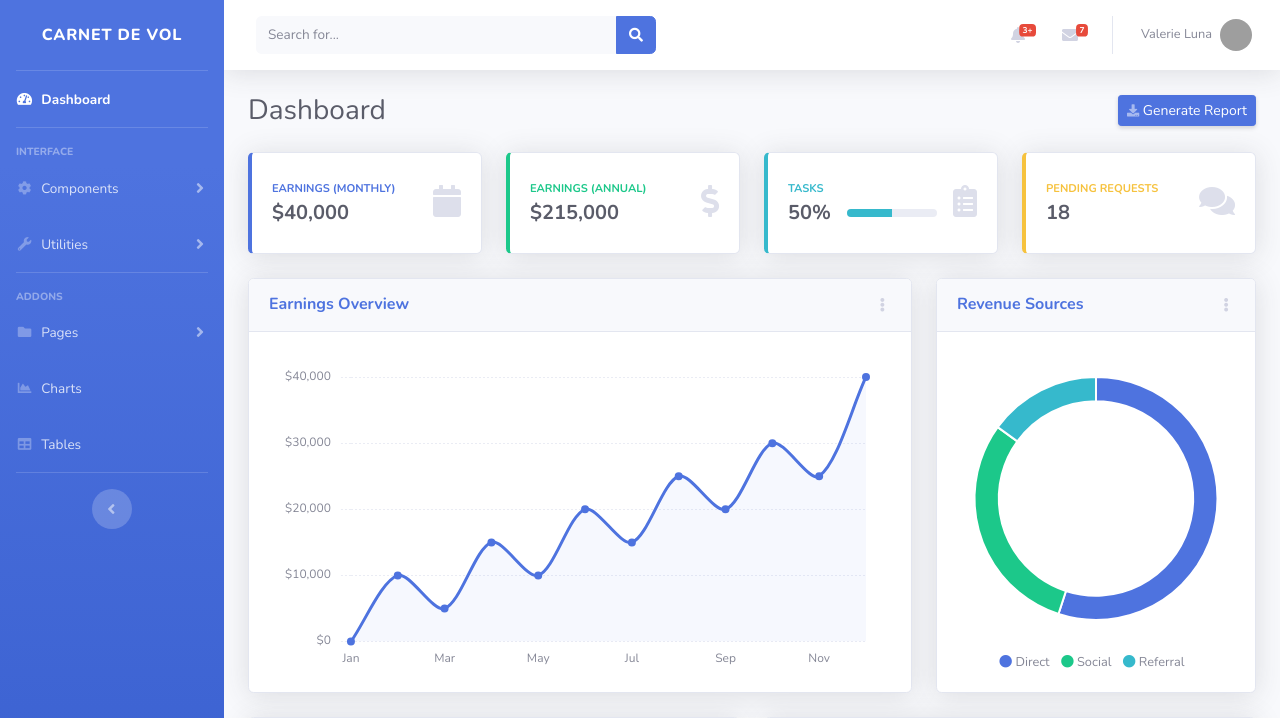
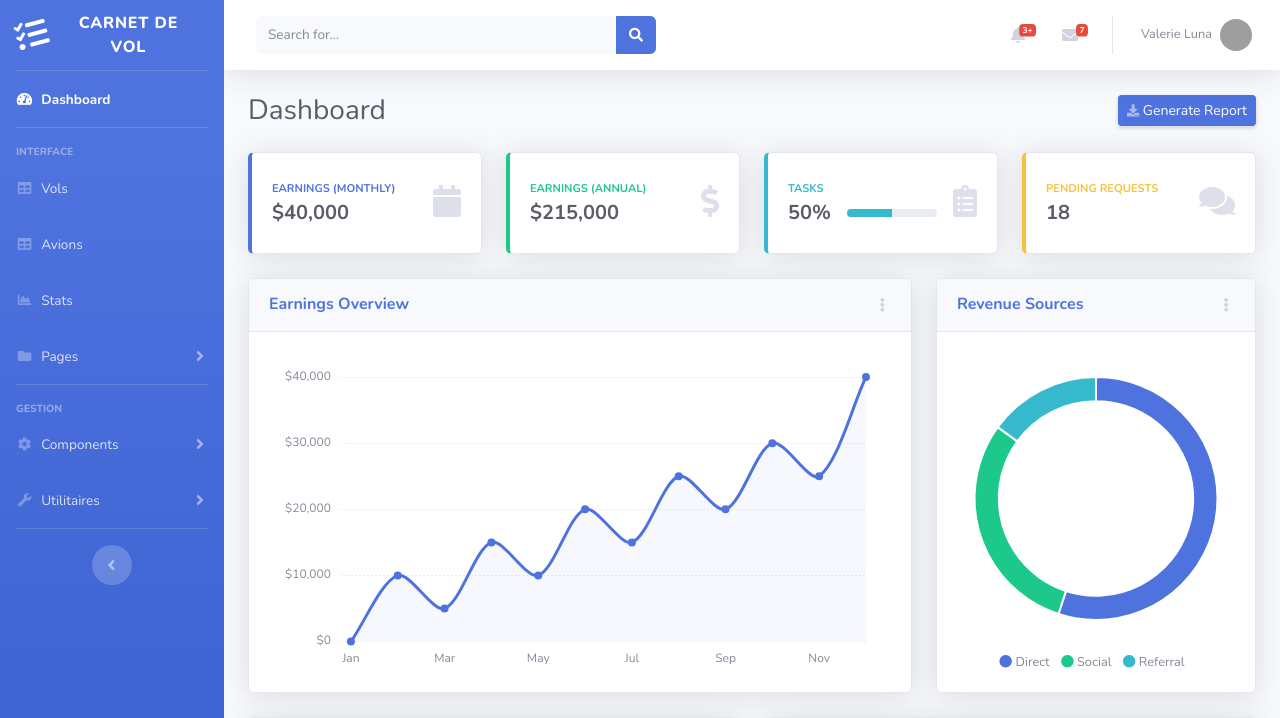
Before and after one commit to mikedido/api-plateform, a Flask app: page / in a window 1280 px wide. Shown: the top 718 px of the page. Run offline with Flask 2, Linux system fonts and the light colour scheme; a user stored in the database is signed in; some libraries are stand-ins or nearby versions; grey boxes are pictures that could not be loaded.

Commit message:
Add template menu

```diff
--- a/admin/templates/menu.html
+++ b/admin/templates/menu.html
@@ -4,9 +4,11 @@
 <ul class="navbar-nav bg-gradient-primary sidebar sidebar-dark accordion" id="accordionSidebar">
 
         <!-- Sidebar - Brand -->
-        <a class="sidebar-brand d-flex align-items-center justify-content-center" href="index.html">
-
-          <div class="sidebar-brand-text mx-3">Carnet de vol </div>
+        <a class="sidebar-brand d-flex align-items-center justify-content-center" href="/">
+          <div class="sidebar-brand-icon rotate-n-15">
+            <i class="fas fa-tasks"></i>
+          </div>
+          <div class="sidebar-brand-text mx-3">Carnet de vol</div>
         </a>
 
         <!-- Divider -->
@@ -14,10 +16,10 @@
 
         <!-- Nav Item - Dashboard -->
         <li class="nav-item active">
-          <a class="nav-link" href="index.html">
+          <a class="nav-link" href="/">
             <i class="fas fa-fw fa-tachometer-alt"></i>
             <span>Dashboard</span></a>
-        </li>
+          </li>
 
         <!-- Divider -->
         <hr class="sidebar-divider">
@@ -25,6 +27,55 @@
         <!-- Heading -->
         <div class="sidebar-heading">
           Interface
+        </div>
+
+        <!-- Nav Item - flights -->
+        <li class="nav-item">
+          <a class="nav-link" href="flights">
+            <i class="fas fa-fw fa-table"></i>
+            <span>Vols</span></a>
+        </li>
+
+        <!-- Nav Item - planes -->
+        <li class="nav-item">
+            <a class="nav-link" href="planes">
+              <i class="fas fa-fw fa-table"></i>
+              <span>Avions</span></a>
+        </li>
+
+        <!-- Nav Item - Charts -->
+        <li class="nav-item">
+            <a class="nav-link" href="charts.html">
+              <i class="fas fa-fw fa-chart-area"></i>
+              <span>Stats</span></a>
+        </li>
+
+        <!-- Nav Item - Pages Collapse Menu -->
+        <li class="nav-item">
+          <a class="nav-link collapsed" href="#" data-toggle="collapse" data-target="#collapsePages" aria-expanded="true" aria-controls="collapsePages">
+            <i class="fas fa-fw fa-folder"></i>
+            <span>Pages</span>
+          </a>
+          <div id="collapsePages" class="collapse" aria-labelledby="headingPages" data-parent="#accordionSidebar">
+            <div class="bg-white py-2 collapse-inner rounded">
+              <h6 class="collapse-header">Login Screens:</h6>
+              <a class="collapse-item" href="login.html">Login</a>
+              <a class="collapse-item" href="register.html">Register</a>
+              <a class="collapse-item" href="forgot-password.html">Forgot Password</a>
+              <div class="collapse-divider"></div>
+              <h6 class="collapse-header">Other Pages:</h6>
+              <a class="collapse-item" href="404.html">404 Page</a>
+              <a class="collapse-item" href="blank.html">Blank Page</a>
+            </div>
+          </div>
+        </li>
+
+        <!-- Divider -->
+        <hr class="sidebar-divider d-none d-md-block">
+
+        <!-- Heading -->
+        <div class="sidebar-heading">
+          Gestion
         </div>
 
         <!-- Nav Item - Pages Collapse Menu -->
@@ -46,7 +97,7 @@
         <li class="nav-item">
           <a class="nav-link collapsed" href="#" data-toggle="collapse" data-target="#collapseUtilities" aria-expanded="true" aria-controls="collapseUtilities">
             <i class="fas fa-fw fa-wrench"></i>
-            <span>Utilities</span>
+            <span>Utilitaires</span>
           </a>
           <div id="collapseUtilities" class="collapse" aria-labelledby="headingUtilities" data-parent="#accordionSidebar">
             <div class="bg-white py-2 collapse-inner rounded">
@@ -60,48 +111,6 @@
         </li>
 
         <!-- Divider -->
-        <hr class="sidebar-divider">
-
-        <!-- Heading -->
-        <div class="sidebar-heading">
-          Addons
-        </div>
-
-        <!-- Nav Item - Pages Collapse Menu -->
-        <li class="nav-item">
-          <a class="nav-link collapsed" href="#" data-toggle="collapse" data-target="#collapsePages" aria-expanded="true" aria-controls="collapsePages">
-            <i class="fas fa-fw fa-folder"></i>
-            <span>Pages</span>
-          </a>
-          <div id="collapsePages" class="collapse" aria-labelledby="headingPages" data-parent="#accordionSidebar">
-            <div class="bg-white py-2 collapse-inner rounded">
-              <h6 class="collapse-header">Login Screens:</h6>
-              <a class="collapse-item" href="login.html">Login</a>
-              <a class="collapse-item" href="register.html">Register</a>
-              <a class="collapse-item" href="forgot-password.html">Forgot Password</a>
-              <div class="collapse-divider"></div>
-              <h6 class="collapse-header">Other Pages:</h6>
-              <a class="collapse-item" href="404.html">404 Page</a>
-              <a class="collapse-item" href="blank.html">Blank Page</a>
-            </div>
-          </div>
-        </li>
-
-        <!-- Nav Item - Charts -->
-        <li class="nav-item">
-          <a class="nav-link" href="charts.html">
-            <i class="fas fa-fw fa-chart-area"></i>
-            <span>Charts</span></a>
-        </li>
-
-        <!-- Nav Item - Tables -->
-        <li class="nav-item">
-          <a class="nav-link" href="tables.html">
-            <i class="fas fa-fw fa-table"></i>
-            <span>Tables</span></a>
-        </li>
-
-        <!-- Divider -->
         <hr class="sidebar-divider d-none d-md-block">
 
         <!-- Sidebar Toggler (Sidebar) -->
```
